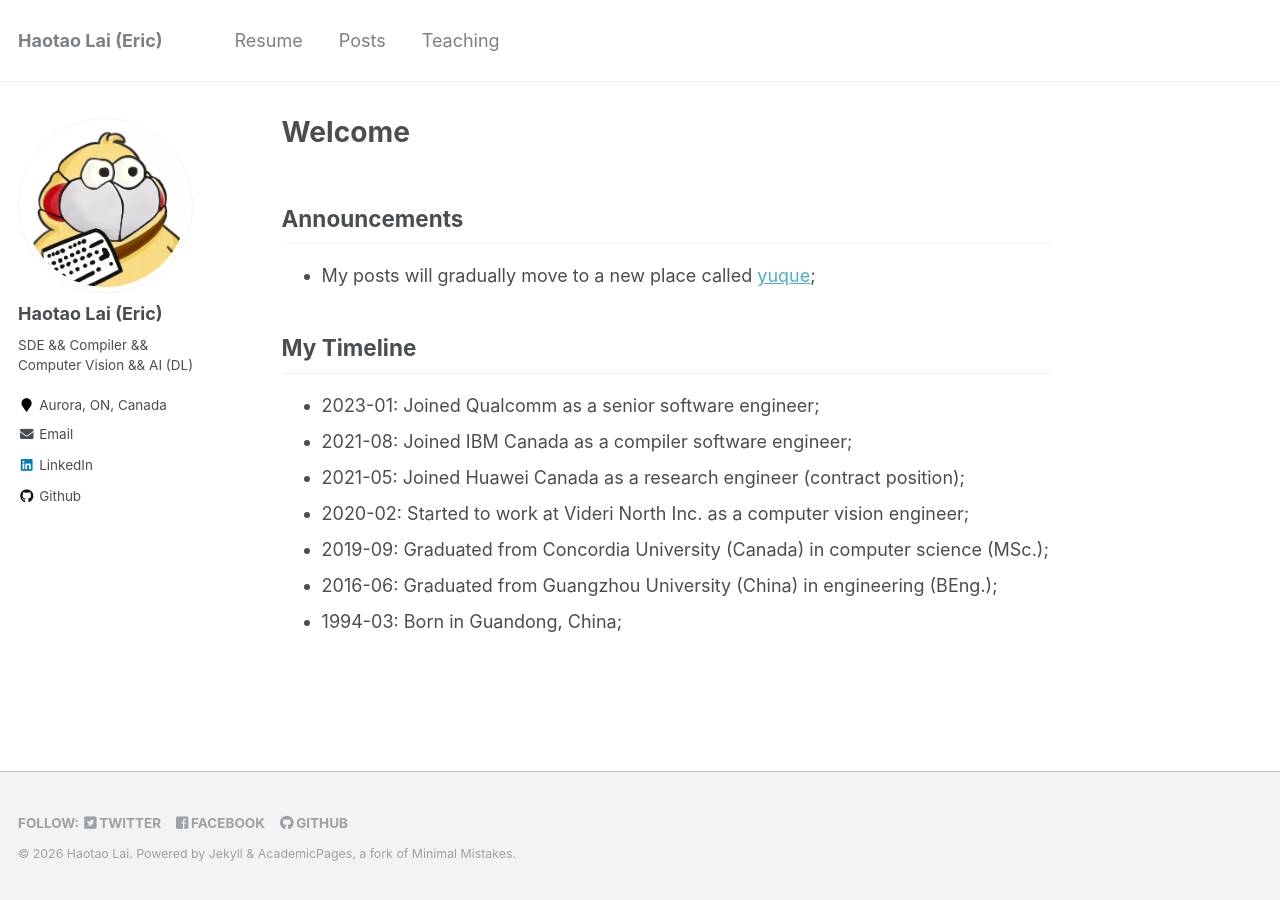
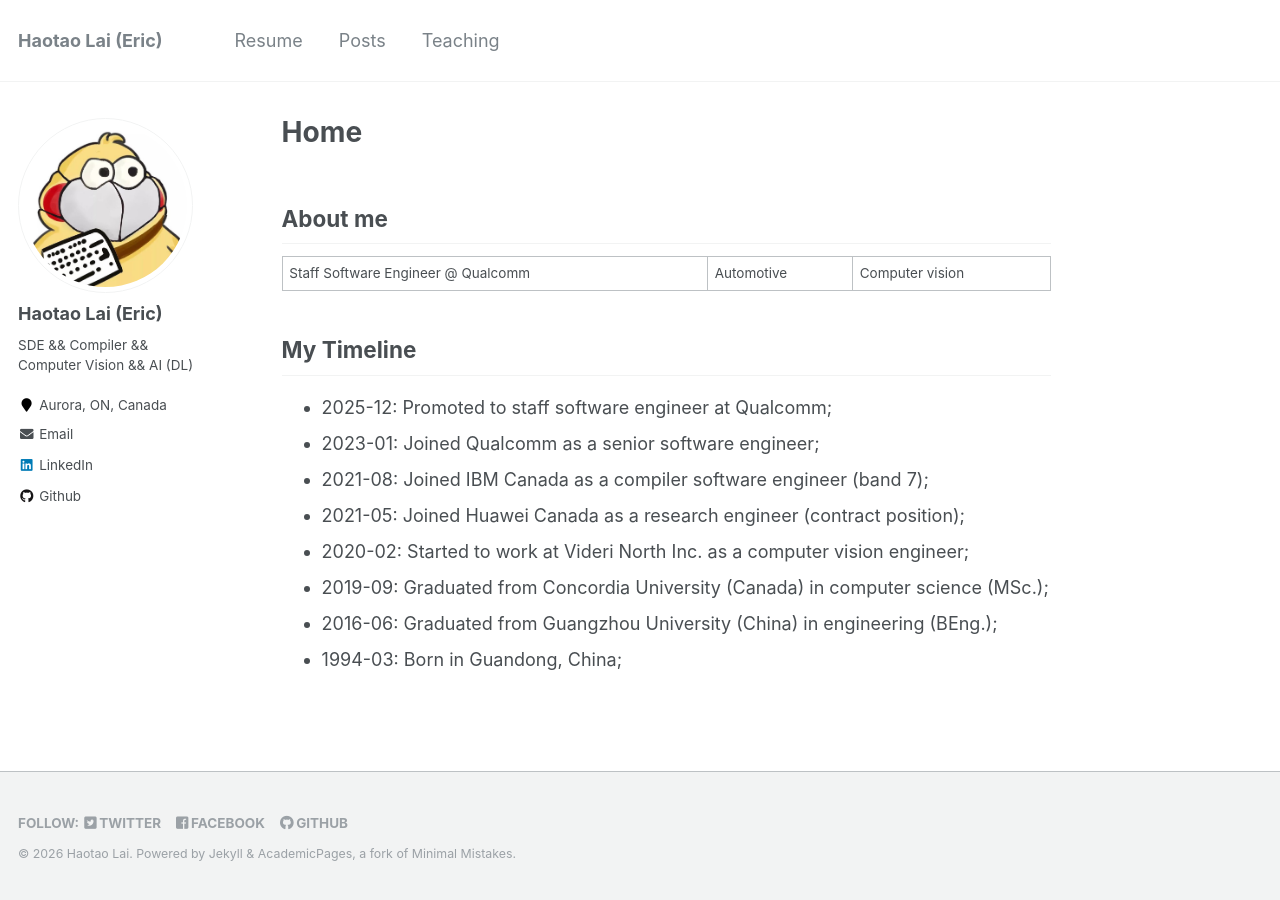
Before and after one commit to laihaotao/laihaotao.github.io, a Jekyll site: the page built from _pages/about.md, in a window 1280 px wide. Built offline with Jekyll 4.4.1, drawn with Linux system fonts in a browser that asks for light colours.

Commit message:
Update job information for promotion to Staff Software Engineer
- Add staff software engineer role at Qualcomm starting December 2025
- Update CV and About pages with promotion details
- Update IBM Canada experience with band level

```diff
--- a/_pages/about.md
+++ b/_pages/about.md
@@ -1,6 +1,6 @@
 ---
 permalink: /
-title: "Welcome"
+title: "Home"
 excerpt: "About me"
 author_profile: true
 redirect_from:
@@ -8,14 +8,15 @@
   - /about.html
 ---
 
-## Announcements
+## About me
 
-- My posts will gradually move to a new place called [yuque](https://www.yuque.com/laihaotao);
+Staff Software Engineer @ Qualcomm | Automotive | Computer vision
 
 ## My Timeline
 
+- 2025-12: Promoted to staff software engineer at Qualcomm;
 - 2023-01: Joined Qualcomm as a senior software engineer;
-- 2021-08: Joined IBM Canada as a compiler software engineer;
+- 2021-08: Joined IBM Canada as a compiler software engineer (band 7);
 - 2021-05: Joined Huawei Canada as a research engineer (contract position);
 - 2020-02: Started to work at Videri North Inc. as a computer vision engineer;
 - 2019-09: Graduated from Concordia University (Canada) in computer science (MSc.);
```
Also changed, not shown: _pages/cv.md (+5 -1 lines).
